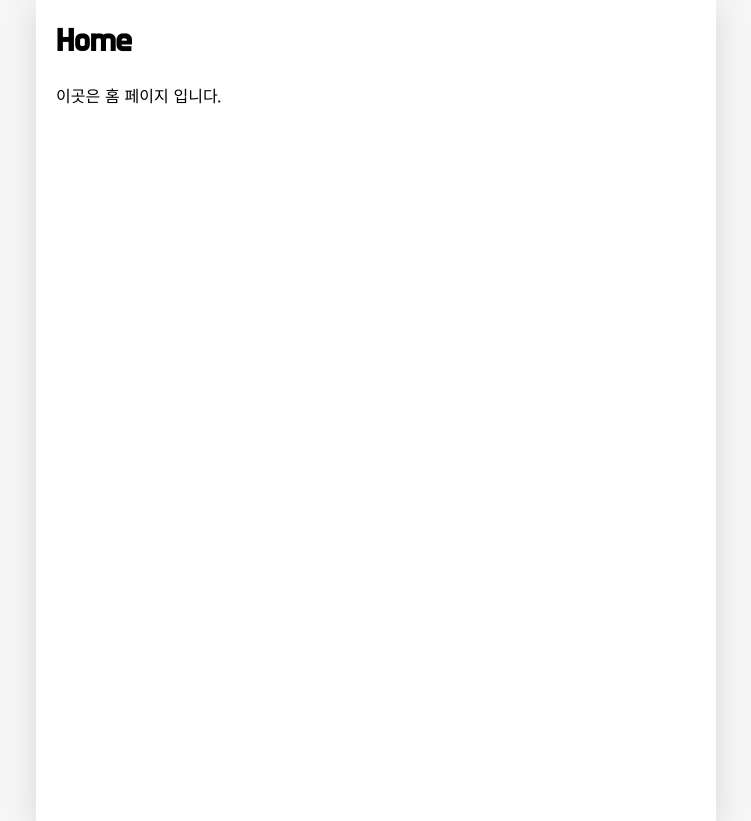
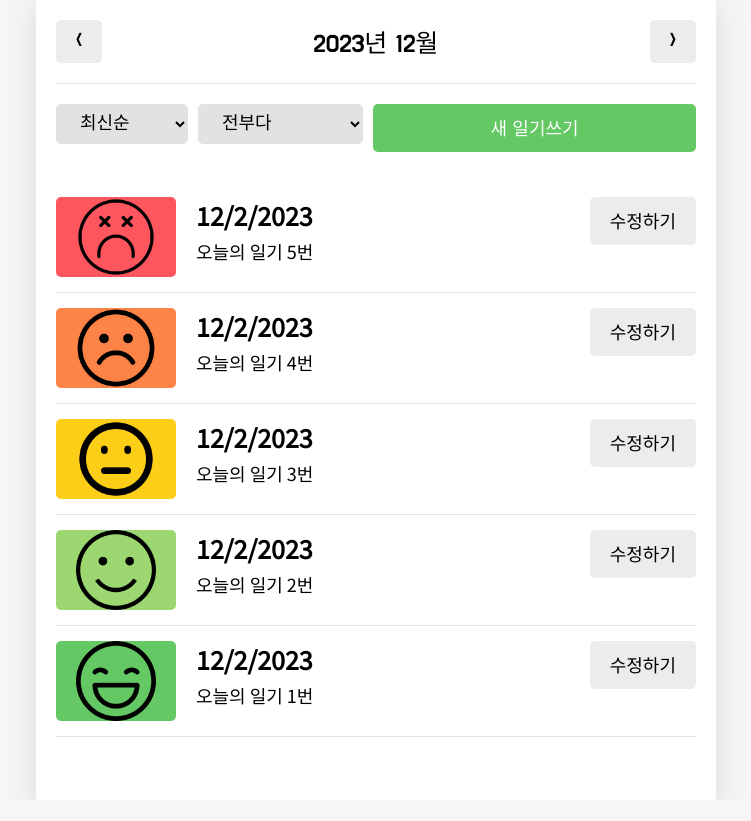
Before and after one commit to earthyoung/react_clonecoding_emotion_diary, a React (Create React App) app: page / in a window 1280 px wide. Shown: the whole page, without its empty margins (264-1015 px from the left). After the commit the page ends 800 px from the top, so only its background shows below. Built offline with nearby package versions, Linux system fonts and the light colour scheme; the HTML template or start-up script is replaced by a standard one.

Commit message:
feat: 홈 페이지 구현

```diff
--- a/src/App.css
+++ b/src/App.css
@@ -6,6 +6,7 @@
   justify-content: center;
   align-items: center;
   font-family: 'Do Hyeon', sans-serif;
+  /* font-family: 'Noto Sans KR', sans-serif; */
   min-height: 100vh;
   margin: 0px;
 }
@@ -96,3 +97,95 @@
 header button {
   font-family: 'Do Hyeon';
 }
+
+/* DiaryList */
+
+.DiaryList .menu_wrapper {
+  margin-top: 20px;
+  margin-bottom: 30px;
+  display: flex;
+  justify-content: space-between;
+}
+
+.DiaryList .menu_wrapper .right_col {
+  flex-grow: 1;
+}
+
+.DiaryList .menu_wrapper .right_col button {
+  width: 100%;
+}
+
+.DiaryList .ControlMenu {
+  margin-right: 10px;
+  border: none;
+  border-radius: 5px;
+  background-color: #e2e2e2;
+
+  padding-top: 10px;
+  padding-bottom: 10px;
+  padding-left: 20px;
+  padding-right: 20px;
+
+  cursor: pointer;
+  font-family: "Do Hyeon";
+  font-size: 18px;
+}
+
+.DiaryItem {
+  padding-top: 15px;
+  padding-bottom: 15px;
+  border-bottom: 1px solid #e2e2e2;
+  display: flex;
+  justify-content: space-between;
+}
+
+.DiaryItem .emotion_img_wrapper {
+  cursor: pointer;
+  min-width: 120px;
+  height: 80px;
+  border-radius: 5px;
+  display: flex;
+  justify-content: center;
+}
+
+.DiaryItem .emotion_img_wrapper_1 {
+  background: #64c964;
+}
+
+.DiaryItem .emotion_img_wrapper_2 {
+  background: #9dd772;
+}
+
+.DiaryItem .emotion_img_wrapper_3 {
+  background: #fdce17;
+}
+
+.DiaryItem .emotion_img_wrapper_4 {
+  background: #fd8446;
+}
+
+.DiaryItem .emotion_img_wrapper_5 {
+  background: #fd565f;
+}
+
+.DiaryItem .info_wrapper {
+  flex-grow: 1;
+  cursor: pointer;
+  margin-left: 20px;
+}
+
+.DiaryItem .diary_date {
+  font-weight: bold;
+  font-size: 25px;
+  margin-bottom: 5px;
+  font-family: "Noto Sans KR"
+}
+
+.DiaryItem .diary_content_preview {
+  font-size: 18px;
+  font-family: "Noto Sans KR"
+}
+
+.DiaryItem .btn_wrapper {
+  min-width: 70px;
+}
--- a/src/App.js
+++ b/src/App.js
@@ -33,9 +33,42 @@
 export const DiaryStateContext = React.createContext();
 export const DiaryDispatchContext = React.createContext();
 
+const dummyData = [
+  {
+    id: 1,
+    emotion: 1,
+    content: "오늘의 일기 1번",
+    date: 1701487636610
+  },
+  {
+    id: 2,
+    emotion: 2,
+    content: "오늘의 일기 2번",
+    date: 1701487636611
+  },
+  {
+    id: 3,
+    emotion: 3,
+    content: "오늘의 일기 3번",
+    date: 1701487636612
+  },
+  {
+    id: 4,
+    emotion: 4,
+    content: "오늘의 일기 4번",
+    date: 1701487636613
+  },
+  {
+    id: 5,
+    emotion: 5,
+    content: "오늘의 일기 5번",
+    date: 1701487636614
+  },
+];
+
 function App() {
 
-  const [data, dispatch] = useReducer(reducer, []);
+  const [data, dispatch] = useReducer(reducer, dummyData);
   const dataId = useRef(0);
 
   const onCreate = (date, content, emotion) => {
--- /dev/null
+++ b/src/components/DiaryItem.js
@@ -0,0 +1,29 @@
+import { useNavigate } from "react-router-dom";
+import MyButton from "./MyButton";
+
+const DiaryItem = ({id, emotion, content, date}) => {
+
+    const navigate = useNavigate();
+    const strDate = new Date(parseInt(date)).toLocaleDateString();
+    const goDetail = () => {
+        navigate(`/diary/${id}`);
+    };
+    const goEdit = () => {
+        navigate(`/edit/${id}`);
+    };
+
+    return (
+        <div className="DiaryItem">
+            <div className={["emotion_img_wrapper", `emotion_img_wrapper_${emotion}`].join(" ")} onClick={goDetail}>
+                <img src={process.env.PUBLIC_URL + `assets/emotion${emotion}.png`}/>
+            </div>
+            <div className="info_wrapper" onClick={goDetail}>
+                <div className="diary_date">{strDate}</div>
+                <div className="diary_content_preview">{content.slice(0, 25)}</div>
+            </div>
+            <div className="btn_wrapper"><MyButton text={"수정하기"} onClick={goEdit}/></div>
+        </div>
+    )
+};
+
+export default DiaryItem;
--- /dev/null
+++ b/src/components/DiaryList.js
@@ -0,0 +1,78 @@
+import { useState } from "react";
+import MyButton from "./MyButton";
+import { useNavigate } from "react-router-dom";
+import DiaryItem from "./DiaryItem";
+
+const sortOptionList = [
+    {value: "latest", name: "최신순"},
+    {value: "oldest", name: "오래된 순"},
+];
+
+const filterOptionList = [
+    {value: "all", name: "전부다"},
+    {value: "good", name: "좋은 감정만"},
+    {value: "bad", name: "안좋은 감정만"},
+];
+
+const ControlMenu = ({value, onChange, optionList}) => {
+    return (
+        <select className="ControlMenu" value={value} onChange={(e)=>onChange(e.target.value)}>
+            {optionList.map((it, idx) => (
+                <option key={idx} value={it.value}>{it.name}</option>
+            ))}
+        </select>
+    );
+};
+
+const DiaryList = ({diaryList}) => {
+
+    const navigate = useNavigate();
+    const [sortType, setSortType] = useState("latest");
+    const [filter, setFilter] = useState("all");
+
+    const getProcessedDiaryList = () => {
+
+        const filterCallBack = (item) => {
+            if (filter === 'good') {
+                return parseInt(item.emotion) <= 3;
+            } else {
+                return parseInt(item.emotion) > 3;
+            }
+        };
+
+        const compare = (a, b) => {
+            if(sortType === 'latest') {
+                return parseInt(b.date) - parseInt(a.date);
+            } else {
+                return parseInt(a.date) - parseInt(b.date);
+            }
+        };
+        const copyList = JSON.parse(JSON.stringify(diaryList));
+        const filteredList = filter === "all" ? copyList : copyList.filter((it) => filterCallBack(it));
+        const sortedList = filteredList.sort(compare);
+        return sortedList;
+    };
+
+    return (
+        <div className="DiaryList">
+            <div className="menu_wrapper">
+                <div className="left_col">
+                    <ControlMenu value={sortType} onChange={setSortType} optionList={sortOptionList}/>
+                    <ControlMenu value={filter} onChange={setFilter} optionList={filterOptionList}/>
+                </div>
+                <div className="right_col">
+                    <MyButton type={"positive"} text={"새 일기쓰기"} onClick={()=>navigate("/new")}/>
+                </div>
+            </div>
+            {getProcessedDiaryList().map((it) => (
+                <DiaryItem key={it.id} {...it}/>
+            ))}
+        </div>
+    );
+};
+
+DiaryList.defaultProps = {
+    diaryList: []
+}
+
+export default DiaryList;
--- a/src/pages/Home.js
+++ b/src/pages/Home.js
@@ -1,8 +1,54 @@
+import { useContext, useEffect, useState } from "react";
+
+import MyHeader from "./../components/MyHeader";
+import MyButton from "./../components/MyButton";
+import DiaryList from "./../components/DiaryList";
+import { DiaryStateContext } from "../App";
+
 const Home = () => {
+
+    const diaryList = useContext(DiaryStateContext);
+    const [curDate, setCurDate] = useState(new Date());
+    const [data, setData] = useState([]);
+    const headText = `${curDate.getFullYear()}년 ${curDate.getMonth() + 1}월`;
+
+    useEffect(() => {
+        if (diaryList.length >= 1 ) {
+            const firstDay = new Date(
+                curDate.getFullYear(),
+                curDate.getMonth(),
+                1
+            ).getTime();
+            const lastDay = new Date(
+                curDate.getFullYear(),
+                curDate.getMonth() + 1,
+                0
+            ).getTime();
+
+            setData(
+                diaryList.filter((it) => firstDay <= it.date && it.date <= lastDay)
+            )
+        }
+    }, [diaryList, curDate])
+
+    const increaseMonth = () => {
+        setCurDate(
+            new Date(curDate.getFullYear(), curDate.getMonth() + 1, curDate.getDate())
+        );
+    }
+
+    const decreaseMonth = () => {
+        setCurDate(
+            new Date(curDate.getFullYear(), curDate.getMonth() - 1, curDate.getDate())
+        );
+    }
+
     return (
         <div>
-            <h1>Home</h1>
-            <p>이곳은 홈 페이지 입니다.</p>
+            <MyHeader headText={headText}
+            leftChild={<MyButton text={"<"} onClick={decreaseMonth} />}
+            rightChild={<MyButton text={">"} onClick={increaseMonth}/>}/>
+            <DiaryList diaryList={data}/>
         </div>
     );
 };
```
